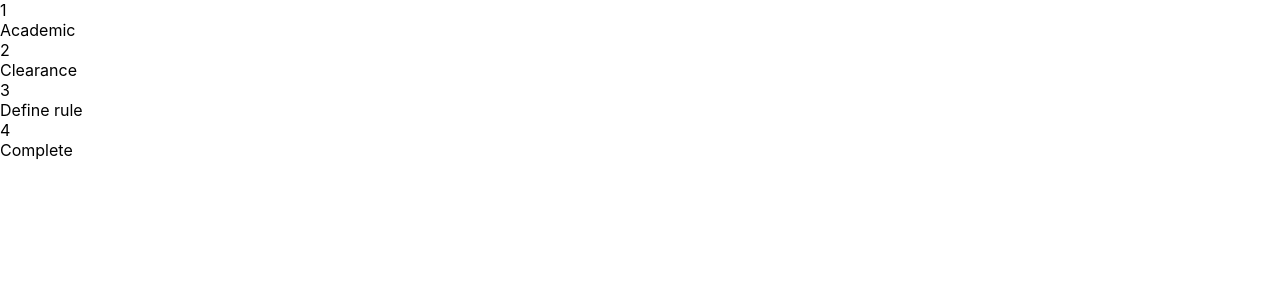
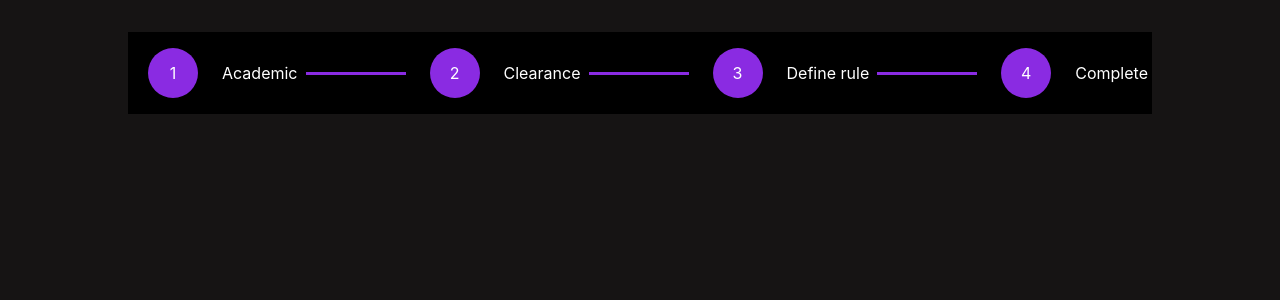
Before and after one commit to kennataddese6/BISCS, a React (Create React App) app in the folder frontend/: page / in a window 1280 px wide. Shown: the top 300 px of the page. Built offline with nearby package versions, Linux system fonts and the light colour scheme.

Commit message:
style step header

```diff
--- a/frontend/src/App.css
+++ b/frontend/src/App.css
@@ -1,4 +1,37 @@
-.Introduction {
+* {
+  box-sizing: border-box;
+}
+body {
+  width: 100%;
+  height: 100%;
+  background-color: #161414;
+}
+.stepContainer {
   text-align: center;
-  color: dodgerblue;
+  color: white;
+  width: 80%;
+  margin: 32px auto;
+  height: auto;
+  background-color: black;
+  display: flex;
+  justify-content: space-around;
+  align-items: center;
 }
+.stepCircle {
+  background-color: blueviolet;
+  width: 50px;
+  height: 50px;
+  border-radius: 50%;
+  display: flex;
+  justify-content: center;
+  align-items: center;
+  margin: 16px;
+}
+.stepLine {
+  width: 100px;
+  height: 3px;
+  background-color: blueviolet;
+}
+.stepText {
+  justify-self: center;
+}
```
